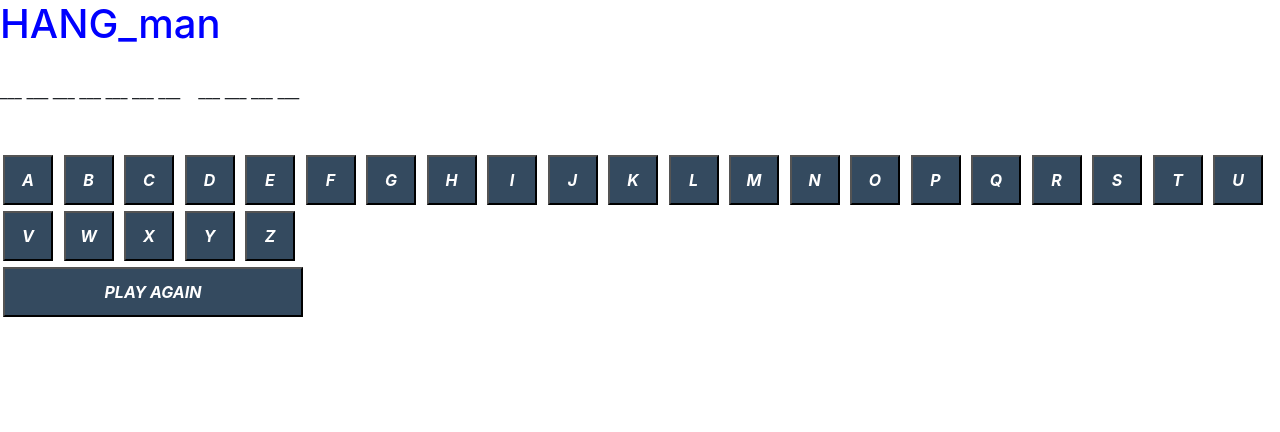
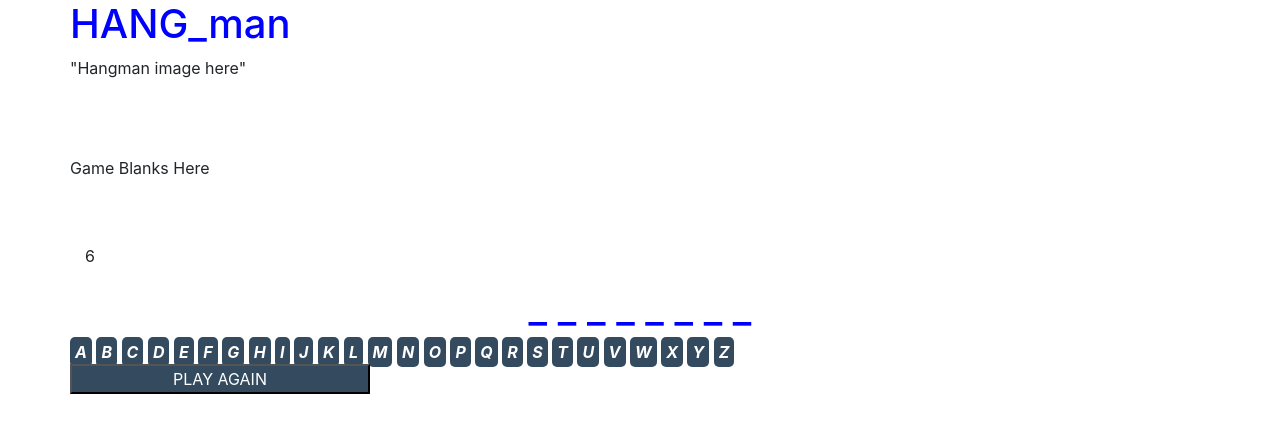
Before and after one commit to CherylHankins/hang_man, a plain HTML site: page index.html in a window 1280 px wide. Drawn offline with nearby package versions, Linux system fonts and the light colour scheme.

Commit message:
complete basic functions of game

```diff
--- a/css/styles.css
+++ b/css/styles.css
@@ -1,19 +1,34 @@
 h1 {
     color: blue;
+    text-align: center;
 }
-button {
+.container {
+  height: auto;
+  width: auto;
+}
+#letters a {
     color: white;
     background-color: rgb(52, 74, 95);
-    height: 50px;
-    width: 50px;
+    border-radius: 5px;
     font-style: italic;
     font-weight: bold;
-    margin: 3px 3px 3px 3px;
+    border: 25px 25px 25px 25px;
+    cursor: pointer;
+    text-align: center;
+    padding: 5px;
+}
+#letters a:hover {
+  color: red;
 }
 #game_word {
     font-family: arial black;
     font-size: 30px;
 }
-#playAgain {
+#playAgainButton {
     width:300px;
+    color: white;
+    background-color: rgb(52, 74, 95);
 }
+#hangman_image {
+    height:100px;
+}
--- a/index.html
+++ b/index.html
@@ -15,47 +15,68 @@
 
 </head>
 <body>
-
+    <!-- set up Bootstrap container for heading -->
+  <div class= "container">
+    <div class= "row">
       <h1>HANG_man</h1>
-    <!-- empty hangman noose here use canvas to draw-->
-    <div>
-        <img >
     </div>
-    <!-- random puzzle here (the hidden word) -->
-    <div id= "game_word">Game Word Here</div>
+  </div>
+    <!-- set up Bootstrap container for game area -->
+  <div class= "container">
+    <div class= "row">
+        <!-- empty hangman noose here -->
+      <div id= "hangman_image">"Hangman image here"</div>
+    </div>
+      <div class= "row">
         <!-- random puzzle here (blanks for each letter) -->
-    <div id= "game_blanks">Game Blanks Here</div>
+      <div id= "game_blanks">Game Blanks Here
+        <p class= "letter"</p>
+      </div>
+    </div>
     <br><br>
+    <div id= "header">
+      <p You have <span id= "lives">7</span>Lives left.
+        <br>
+        There are <span id= "numLetters">0</span>Letters in this word.
+      </p>
+      <h1 id= "WORD">_ _ _ _ </h1>
+    </div>
+    <div class= "row" id= "letterbank">
     <!-- interactive letter selection here -->
+    <!-- may need to change, taking up too much space -->
       <div id="letters">
-        <button id="a">A</button>
-        <button id="b">B</button>
-        <button id="c">C</button>
-        <button id="d">D</button>
-        <button id="e">E</button>
-        <button id="f">F</button>
-        <button id="g">G</button>
-        <button id="h">H</button>
-        <button id="i">I</button>
-        <button id="j">J</button>
-        <button id="k">K</button>
-        <button id="l">L</button>
-        <button id="m">M</button>
-        <button id="n">N</button>
-        <button id="o">O</button>
-        <button id="p">P</button>
-        <button id="q">Q</button>
-        <button id="r">R</button>
-        <button id="s">S</button>
-        <button id="t">T</button>
-        <button id="u">U</button>
-        <button id="v">V</button>
-        <button id="w">W</button>
-        <button id="x">X</button>
-        <button id="y">Y</button>
-        <button id="z">Z</button>
+        <a id="a">A</a>
+        <a id="b">B</a>
+        <a id="c">C</a>
+        <a id="d">D</a>
+        <a id="e">E</a>
+        <a id="f">F</a>
+        <a id="g">G</a>
+        <a id="h">H</a>
+        <a id="i">I</a>
+        <a id="j">J</a>
+        <a id="k">K</a>
+        <a id="l">L</a>
+        <a id="m">M</a>
+        <a id="n">N</a>
+        <a id="o">O</a>
+        <a id="p">P</a>
+        <a id="q">Q</a>
+        <a id="r">R</a>
+        <a id="s">S</a>
+        <a id="t">T</a>
+        <a id="u">U</a>
+        <a id="v">V</a>
+        <a id="w">W</a>
+        <a id="x">X</a>
+        <a id="y">Y</a>
+        <a id="z">Z</a>
       </div>
-    <div><button id="playAgain">PLAY AGAIN</button></div>
+    </div>
+    <div class= "row">
+      <div><button id="playAgainButton">PLAY AGAIN</button></div>
+    </div>
+</div>
   <script type= "text/javascript" src= "scripts/hang_man.js"></script>
 </body>
 
--- a/scripts/hang_man.js
+++ b/scripts/hang_man.js
@@ -1,6 +1,18 @@
 console.log("start");
+
 // things we need to keep track of
-
+var model= {
+  // individual letters of current Game Word
+  gameWord: [],
+  // individual blank lines of current Game Word
+  gameLines: [],
+  // Total lives for game
+  lives: 7,
+  //numInWordBank: Words.length,
+  // current Game Word
+  word: "",
+  wordLine: ""
+}
 // list of game words
 var launchCodeWords = ["launchCode", "javaScript",
       "python", "cascading style sheet", "document",
@@ -11,35 +23,221 @@ var launchCodeWords = ["launchCode", "javaScript",
       "attribute", "developer", "command line"]
 
 // select random entry from launchCodeWords array
-function getLaunchCodeWords() {
-   rand = [Math.floor(Math.random() * launchCodeWords.length)];
-   word = launchCodeWords[rand];
-   $("#game_word").html(word);
-   $("#game_word").hide();
-   hangman();
-   }
+function getLaunchCodeWord() {
+  rand = [Math.floor(Math.random() * launchCodeWords.length)];
+  model.word = launchCodeWords[rand];
+  //gameLetters = word.split("");
+  //model.gameWord.push(gameLetters);
+  //setGameboard();
+  }
 
 // create game board with appropriate blank lines
 // and spaces between words
-function hangman(){
-    var answerArray = [];
-    for (var i= 0; i< word.length; i++) {
-        if (word[i] === " "){
-            answerArray [i] = "\u00A0 \u00A0";
-        }
-        else{
-            answerArray [i] = "___ ";
-        }
-      $("#game_blanks").html(answerArray);
+function setGameboard(){
+  getLaunchCodeWord();
+  //var answerArray = [];
+  for (var i= 0; i< model.word.length; i++) {
+      //if (word[i] === " "){
+          //answerArray [i] = "\u00A0 \u00A0";
+      //}
+      //else{
+        //  answerArray [i] = "___ ";
+      //}
+    //$("#game_blanks").html(answerArray);
+    model.gameWord[i] = model.word.charAt(i);
+    model.gameLines[i] = "_ ";
+  }
+  //model.wordLine = model.gameLines.join("");
+  $("#WORD").html(model.gameLines);
+  $("#numLetters").html(model.word.length);
+}
+
+function updateLetter(letter) {
+  var changes = 0;
+  for (var i= 0; i< model.word.length; i++) {
+    model.gameWord[i] = model.word.charAt(i);
+    if (model.word.charAt(i) == letter) {
+      model.gameLines[i] = letter;
+      changes = changes + 1;
+    }
+  }
+  if(changes < 1) {
+    model.lives -= 1;
+    $("#lives").html(model.lives);
+  }
+  model.wordLine = model.gameLines.join("");
+  $("#WORD").html(model.wordLine);
+
+  var word1 = model.gameWord.join("");
+  var word2 = model.gameLines.join("");
+
+  if(word1 == word2) {
+    alert("Winner");
+  }
+  if (model.lives < 1) {
+    $("#WORD").html(word1);
+    alert("Loser");
   }
 }
-//start new game
-function newGame() {
-    $("#playAgainButton").click(function(event){
-        getLaunchCodeWords();
-        console.log("New game");
-    });
-}
-console.log(getLaunchCodeWords());
-console.log(word);
+
+$(function() {
+  $("#a").click(function(event){
+    event.preventDefault();
+    updateLetter("a");
+  });
+});
+$(function() {
+  $("#b").click(function(event){
+    event.preventDefault();
+    updateLetter("b");
+  });
+});
+$(function() {
+  $("#c").click(function(event){
+    event.preventDefault();
+    updateLetter("c");
+  });
+});
+$(function() {
+  $("#d").click(function(event){
+    event.preventDefault();
+    updateLetter("d");
+  });
+});
+$(function() {
+  $("#e").click(function(event){
+    event.preventDefault();
+    updateLetter("e");
+  });
+});
+$(function() {
+  $("#f").click(function(event){
+    event.preventDefault();
+    updateLetter("f");
+  });
+});
+$(function() {
+  $("#g").click(function(event){
+    event.preventDefault();
+    updateLetter("g");
+  });
+});
+$(function() {
+  $("#h").click(function(event){
+    event.preventDefault();
+    updateLetter("h");
+  });
+});
+$(function() {
+  $("#i").click(function(event){
+    event.preventDefault();
+    updateLetter("i");
+  });
+});
+$(function() {
+  $("#j").click(function(event){
+    event.preventDefault();
+    updateLetter("j");
+  });
+});
+$(function() {
+  $("#k").click(function(event){
+    event.preventDefault();
+    updateLetter("k");
+  });
+});
+$(function() {
+  $("#l").click(function(event){
+    event.preventDefault();
+    updateLetter("l");
+  });
+});
+$(function() {
+  $("#m").click(function(event){
+    event.preventDefault();
+    updateLetter("m");
+  });
+});
+$(function() {
+  $("#n").click(function(event){
+    event.preventDefault();
+    updateLetter("n");
+  });
+});
+$(function() {
+  $("#o").click(function(event){
+    event.preventDefault();
+    updateLetter("o");
+  });
+});
+$(function() {
+  $("#p").click(function(event){
+    event.preventDefault();
+    updateLetter("p");
+  });
+});
+$(function() {
+  $("#q").click(function(event){
+    event.preventDefault();
+    updateLetter("q");
+  });
+});
+$(function() {
+  $("#r").click(function(event){
+    event.preventDefault();
+    updateLetter("r");
+  });
+});
+$(function() {
+  $("#s").click(function(event){
+    event.preventDefault();
+    updateLetter("s");
+  });
+});
+$(function() {
+  $("#t").click(function(event){
+    event.preventDefault();
+    updateLetter("t");
+  });
+});
+$(function() {
+  $("#u").click(function(event){
+    event.preventDefault();
+    updateLetter("u");
+  });
+});
+$(function() {
+  $("#v").click(function(event){
+    event.preventDefault();
+    updateLetter("v");
+  });
+});
+$(function() {
+  $("#w").click(function(event){
+    event.preventDefault();
+    updateLetter("w");
+  });
+});
+$(function() {
+  $("#x").click(function(event){
+    event.preventDefault();
+    updateLetter("x");
+  });
+});
+$(function() {
+  $("#y").click(function(event){
+    event.preventDefault();
+    updateLetter("y");
+  });
+});
+$(function() {
+  $("#z").click(function(event){
+    event.preventDefault();
+    updateLetter("z");
+  });
+});
+
+console.log(getLaunchCodeWord());
+console.log(setGameboard());
+console.log(updateLetter());
 console.log("end");
```
Lines whose indentation alone changed are shown as unchanged.
